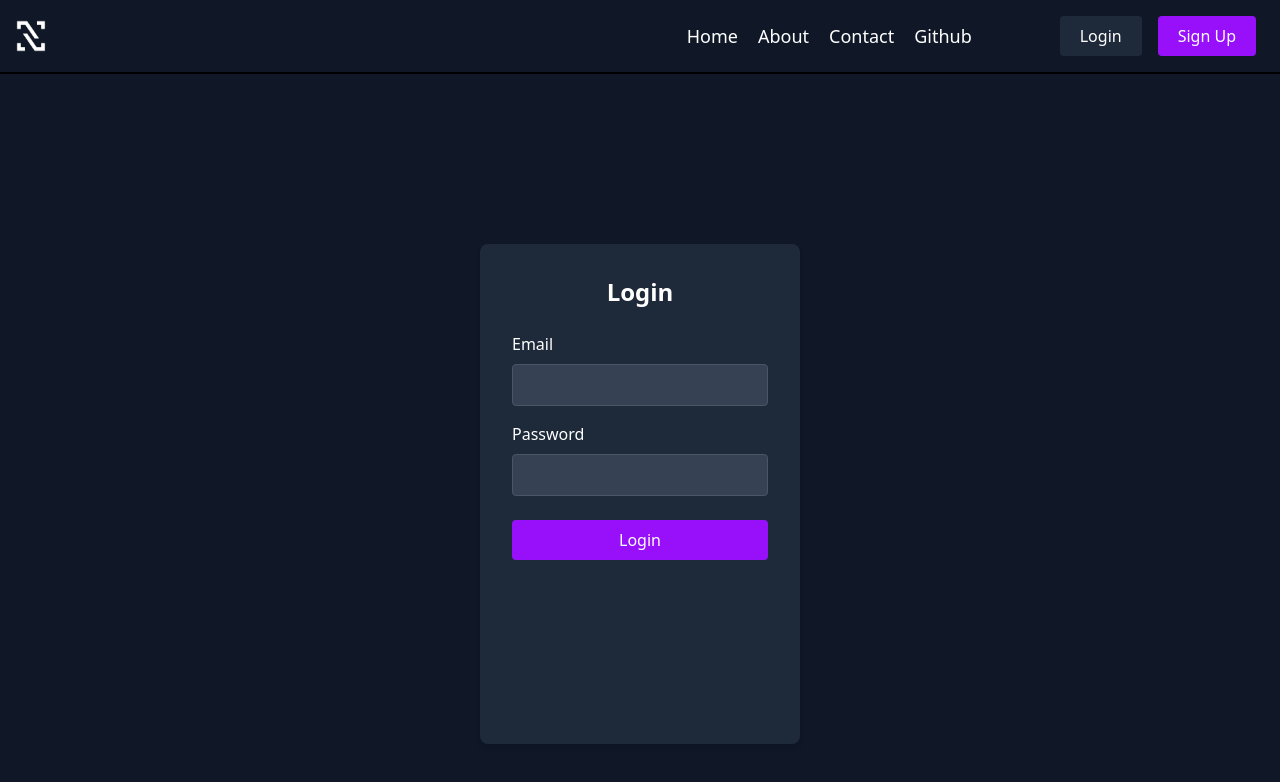
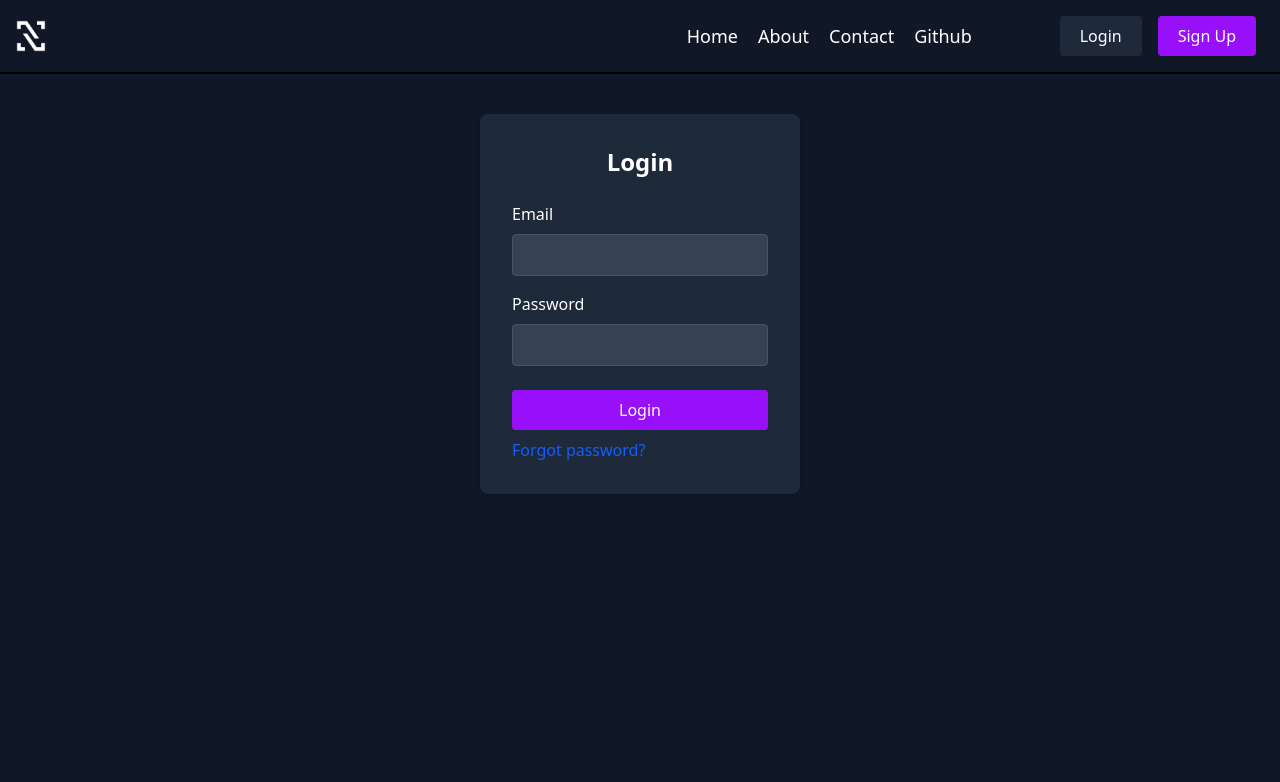
Before and after one commit to Narendra-Mahara/My_Portfolio, a React (Vite) app: page /login in a window 1280 px wide. Shown: the top 782 px of the page. Built offline with nearby package versions, Linux system fonts and the light colour scheme.

Commit message:
refactor Login component layout and styling for improved usability

```diff
--- a/src/components/Login.jsx
+++ b/src/components/Login.jsx
@@ -1,8 +1,12 @@
+import { Link } from "react-router-dom";
 
 const Login = () => {
   return (
-    <div className="flex pt-10 h-dvh sm:items-center justify-center sm:min-h-screen bg-gray-900 text-white">
-      <form action="https://example.com" className="bg-gray-800 p-8 rounded-lg shadow-md w-80 h-[500px]">
+    <div className="flex pt-10 h-dvh  justify-center  bg-gray-900 text-white">
+      <form
+        action="https://example.com"
+        className="bg-gray-800 p-8 rounded-lg shadow-md w-80 h-fit"
+      >
         <h2 className="text-2xl font-bold mb-6 text-center">Login</h2>
         <div className="mb-4">
           <label htmlFor="email" className="block mb-2">
@@ -30,10 +34,11 @@ const Login = () => {
         </div>
         <button
           type="submit"
-          className="w-full p-2 bg-purple-600 rounded hover:bg-purple-700 focus:outline-none focus:ring-2 focus:ring-purple-600"
+          className="w-full p-2 bg-purple-600 rounded hover:bg-purple-700 focus:outline-none focus:ring-2 focus:ring-purple-600 cursor-pointer"
         >
           Login
         </button>
+        <p className="mt-2 text-blue-600 hover:cursor-pointer">Forgot password?</p>
       </form>
     </div>
   );
```
